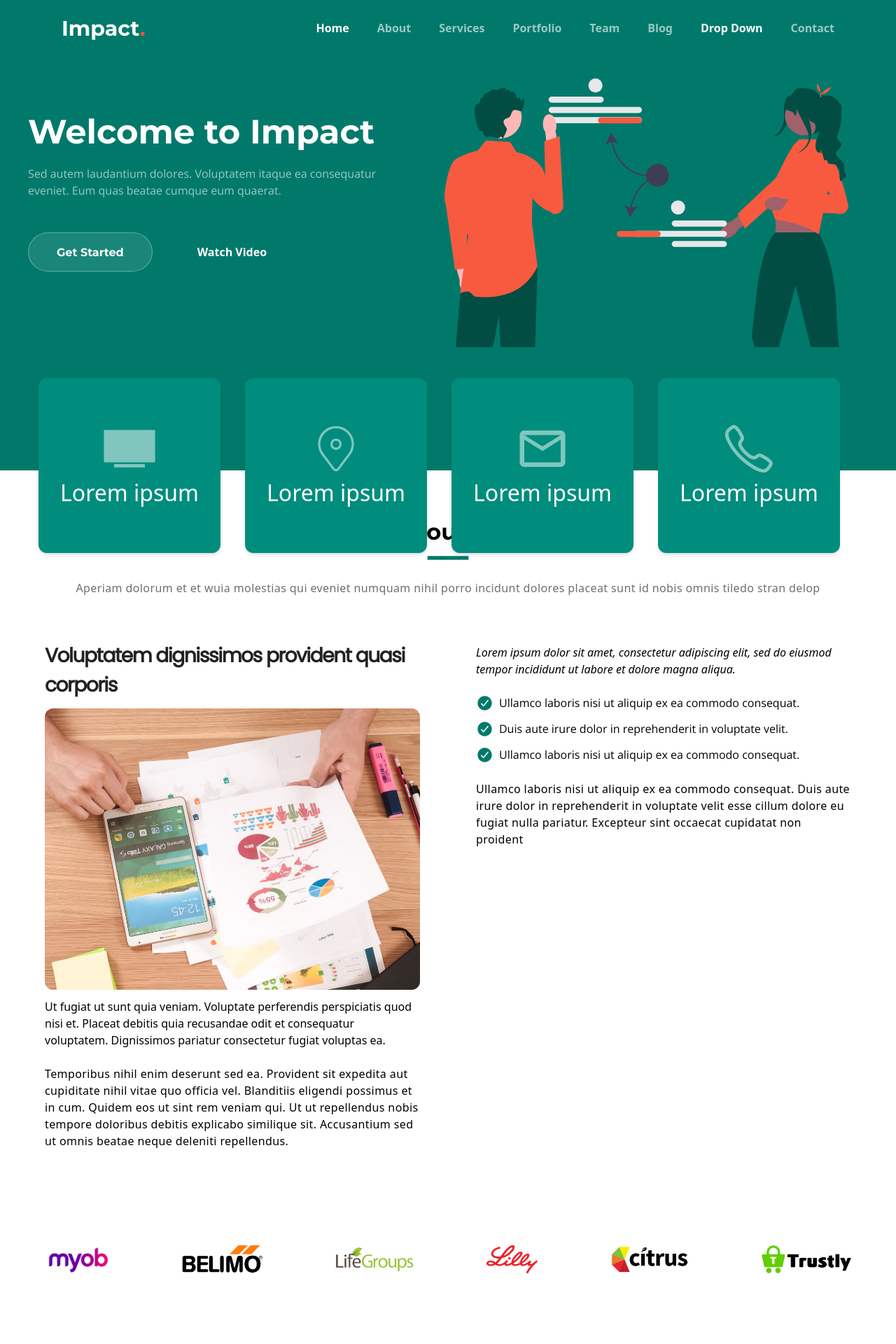
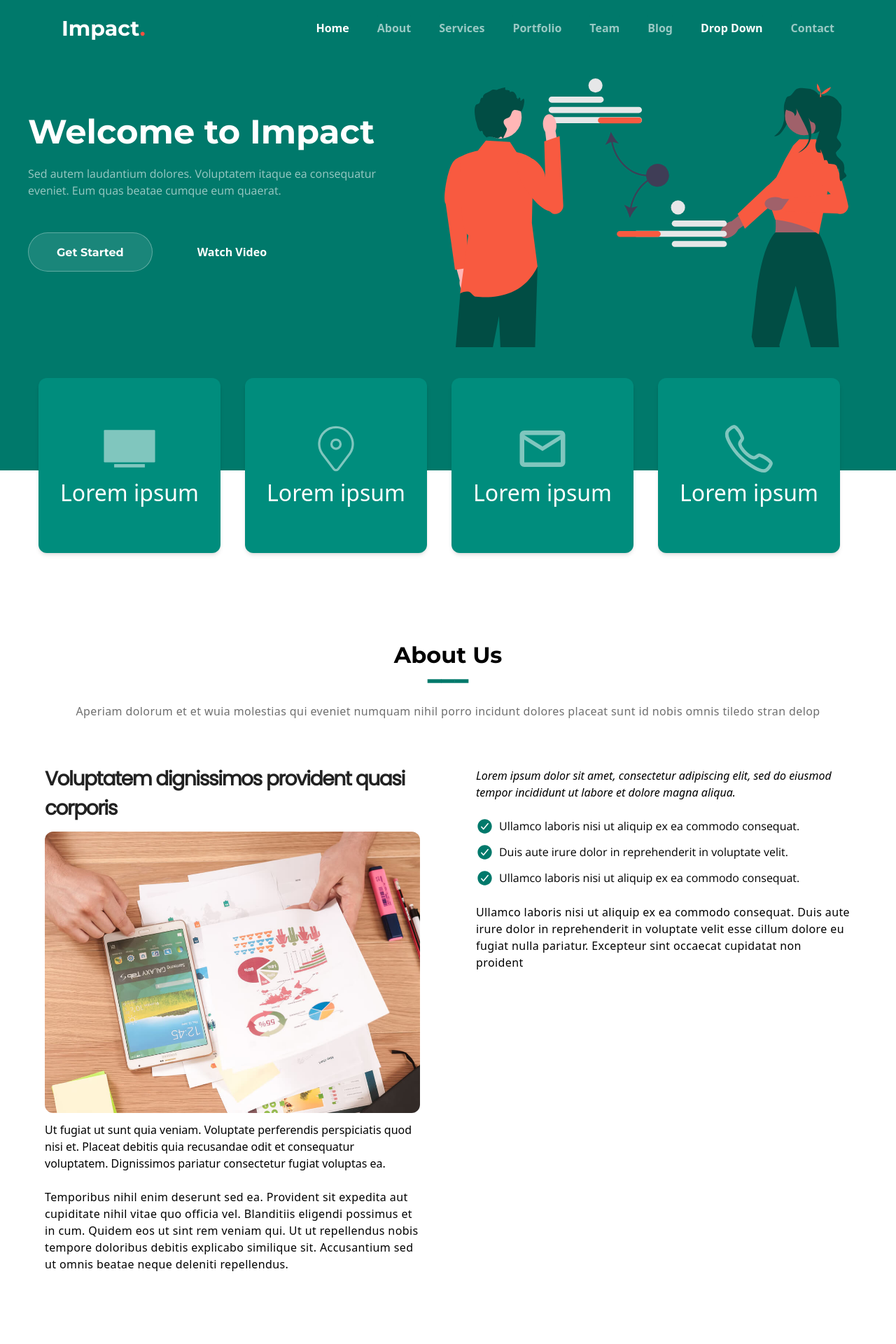
Before and after one commit to hafiz1379/impact-business-website, a React (Create React App) app: page / in a window 1280 px wide. Shown: the top 1920 px of the page at 70% size. Built offline with nearby package versions, Linux system fonts and the light colour scheme; some icons are missing.

Commit message:
Refactor Home.jsx to import Portfolio and About components

```diff
--- a/src/pages/Home.jsx
+++ b/src/pages/Home.jsx
@@ -1,21 +1,17 @@
 import Nav from '../components/Navbar';
 import HomeTitle from '../components/Home/HomeTitle';
-import AboutHeader from '../components/About/AboutHeader';
-import AboutBody from '../components/About/AboutBody';
-import ClientLogos from '../components/About/ClientLogos';
-import AboutStatistics from '../components/About/AboutStatistics';
 import Service from '../components/Service/Service';
+import Portfolio from '../components/Portfolio/Portfolio';
+import About from '../components/About/About';
 
 function Home() {
   return (
     <>
       <Nav />
       <HomeTitle />
-      <AboutHeader />
-      <AboutBody />
-      <ClientLogos />
-      <AboutStatistics />
+      <About />
       <Service />
+      <Portfolio />
     </>
   );
 }
```
